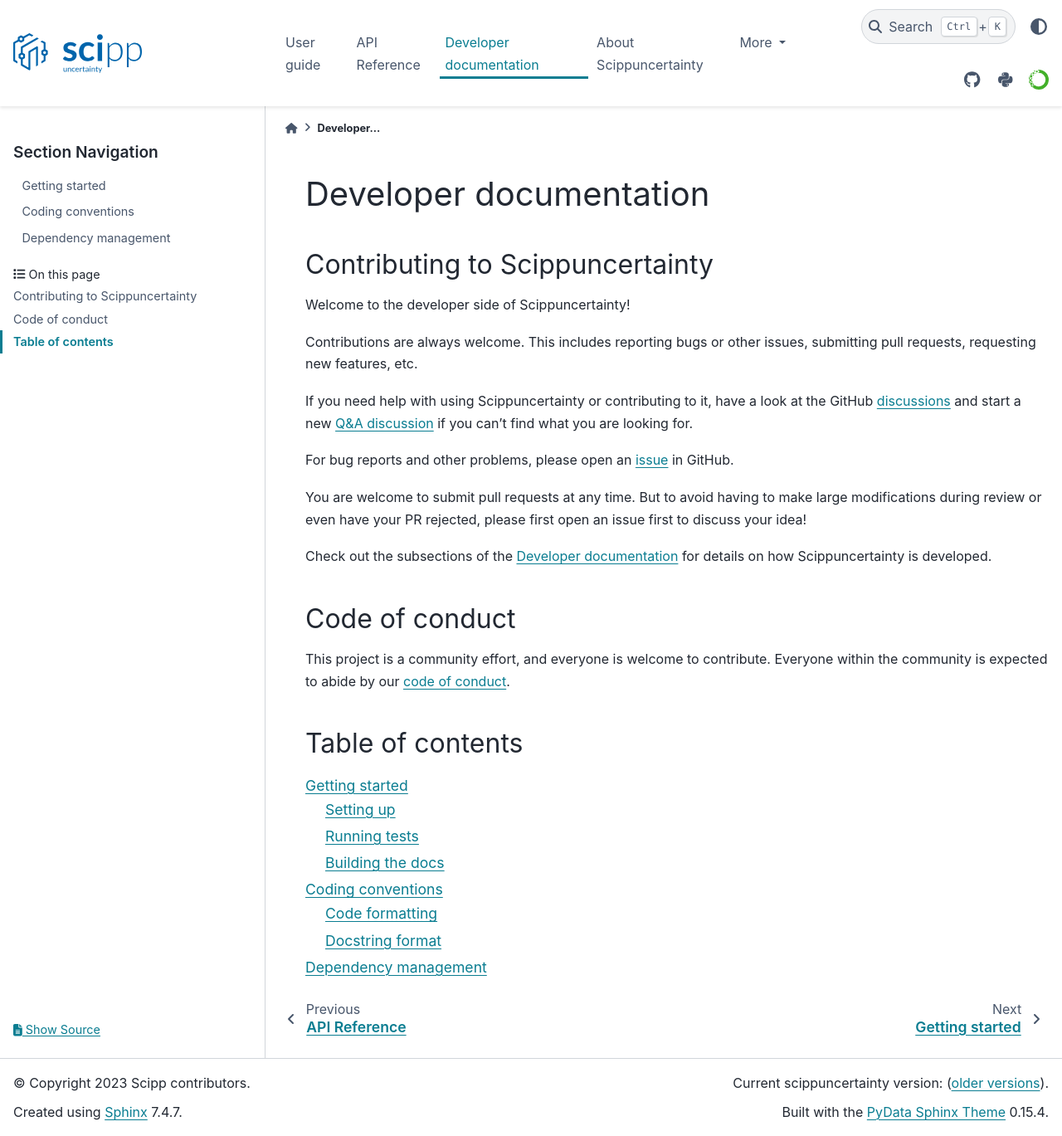
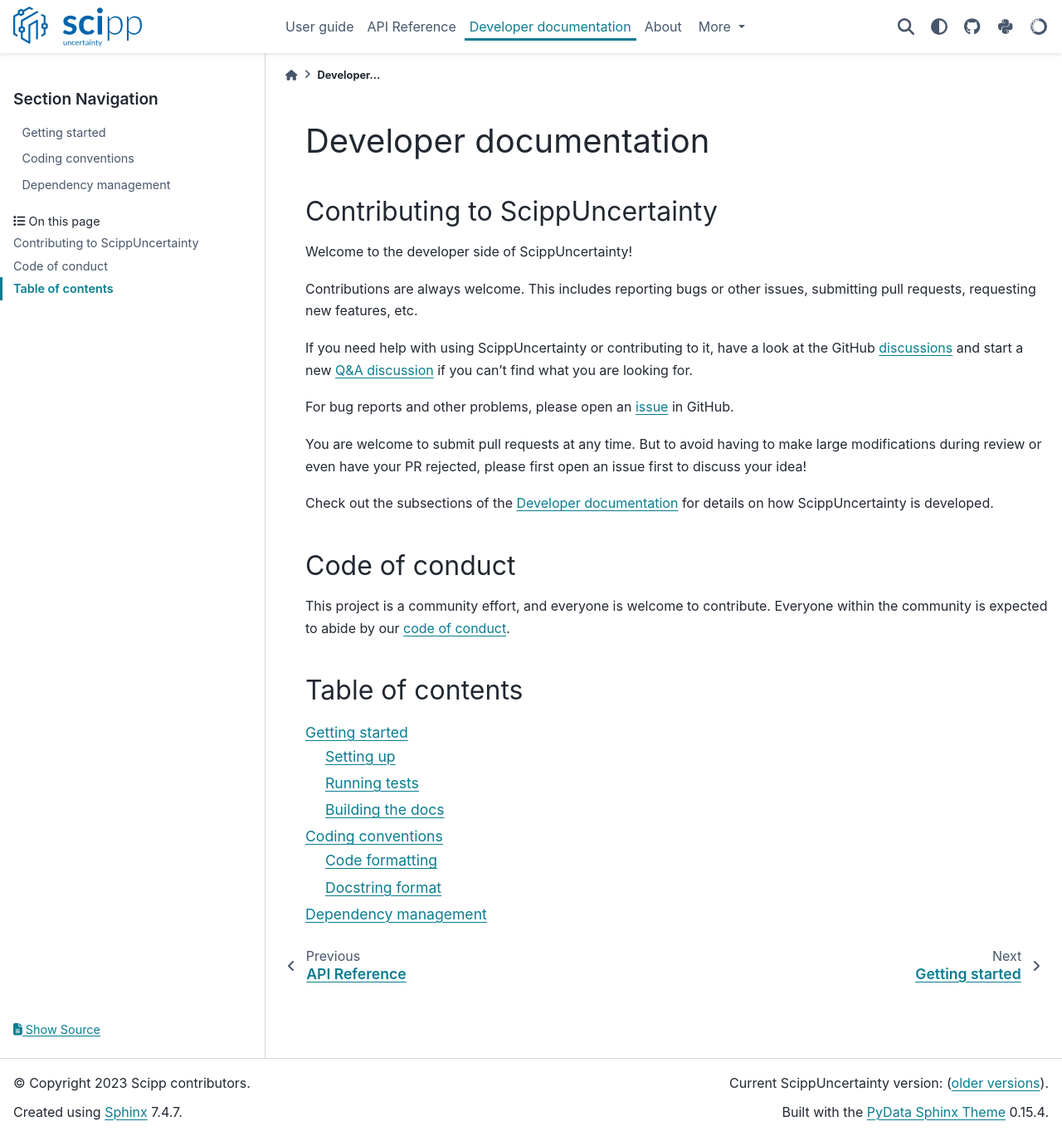
Before and after one commit to scipp/scippuncertainty, a Sphinx documentation site: the page built from docs/developer/index.md, in a window 1280 px wide and 1369 px high. Shown: the whole window at 83% size. Built offline with Sphinx 7.4.7 and the PyData theme 0.15.4, drawn with Linux system fonts in a browser that asks for light colours; the version number could not be read and is left out.

```diff
--- a/CONTRIBUTING.md
+++ b/CONTRIBUTING.md
@@ -1,18 +1,18 @@
-## Contributing to Scippuncertainty
+## Contributing to ScippUncertainty
 
-Welcome to the developer side of Scippuncertainty!
+Welcome to the developer side of ScippUncertainty!
 
 Contributions are always welcome.
 This includes reporting bugs or other issues, submitting pull requests, requesting new features, etc.
 
-If you need help with using Scippuncertainty or contributing to it, have a look at the GitHub [discussions](https://github.com/scipp/scippuncertainty/discussions) and start a new [Q&A discussion](https://github.com/scipp/scippuncertainty/discussions/categories/q-a) if you can't find what you are looking for.
+If you need help with using ScippUncertainty or contributing to it, have a look at the GitHub [discussions](https://github.com/scipp/scippuncertainty/discussions) and start a new [Q&A discussion](https://github.com/scipp/scippuncertainty/discussions/categories/q-a) if you can't find what you are looking for.
 
 For bug reports and other problems, please open an [issue](https://github.com/scipp/scippuncertainty/issues/new) in GitHub.
 
 You are welcome to submit pull requests at any time.
 But to avoid having to make large modifications during review or even have your PR rejected, please first open an issue first to discuss your idea!
 
-Check out the subsections of the [Developer documentation](https://scipp.github.io/scippuncertainty/developer/index.html) for details on how Scippuncertainty is developed.
+Check out the subsections of the [Developer documentation](https://scipp.github.io/scippuncertainty/developer/index.html) for details on how ScippUncertainty is developed.
 
 ## Code of conduct
 
--- a/docs/_static/css/custom.css
+++ /dev/null
@@ -1,21 +0,0 @@
-html[data-theme="light"] {
-    /* match pst-color-text-muted (used in header buttons) */
-    --scipp-filter-header-icon: saturate(0) brightness(0.696);
-}
-
-html[data-theme="dark"] {
-    /* match pst-color-text-muted (used in header buttons) */
-    --scipp-filter-header-icon: saturate(0) brightness(1.161);
-}
-
-/* This selects custom icon links in the header but not the builtin ones.
- * Currently, this is only the anaconda logo and the filters are adjusted to it.
- */
-.bd-header .navbar-nav li a.nav-link .icon-link-image {
-    filter: var(--scipp-filter-header-icon);
-}
-
-.bd-header .navbar-nav li a.nav-link .icon-link-image:hover {
-    /* match primary color */
-    filter: hue-rotate(85deg) saturate(0.829) brightness(0.945);
-}
--- a/docs/about/index.md
+++ b/docs/about/index.md
@@ -1,20 +1,20 @@
-# About Scippuncertainty
+# About
 
 ## Development
 
-Scippuncertainty is an open source project by the [European Spallation Source ERIC](https://europeanspallationsource.se/) (ESS).
+ScippUncertainty is an open source project by the [European Spallation Source ERIC](https://europeanspallationsource.se/) (ESS).
 
 ## License
 
-Scippuncertainty is available as open source under the [BSD-3 license](https://opensource.org/licenses/BSD-3-Clause).
+ScippUncertainty is available as open source under the [BSD-3 license](https://opensource.org/licenses/BSD-3-Clause).
 
-## Citing Scippuncertainty
+## Citing ScippUncertainty
 
 Please cite the following:
 
 [![DOI](https://zenodo.org/badge/FIXME.svg)](https://zenodo.org/doi/10.5281/zenodo.FIXME)
 
-To cite a specific version of Scippuncertainty, select the desired version on Zenodo to get the corresponding DOI.
+To cite a specific version of ScippUncertainty, select the desired version on Zenodo to get the corresponding DOI.
 
 ## Older versions of the documentation
 
@@ -23,4 +23,4 @@ Simply download the archive, unzip and view locally in a web browser.
 
 ## Source code and development
 
-Scippuncertainty is hosted and developed [on GitHub](https://github.com/scipp/scippuncertainty).
+ScippUncertainty is hosted and developed [on GitHub](https://github.com/scipp/scippuncertainty).
--- a/docs/conf.py
+++ b/docs/conf.py
@@ -5,7 +5,7 @@ import doctest
 import scippuncertainty
 
 # General information about the project.
-project = u'scippuncertainty'
+project = u'ScippUncertainty'
 copyright = u'2023 Scipp contributors'
 author = u'Scipp contributors'
 
@@ -118,6 +118,7 @@ html_theme = "pydata_sphinx_theme"
 html_theme_options = {
     "primary_sidebar_end": ["edit-this-page", "sourcelink"],
     "secondary_sidebar_items": [],
+    "navbar_persistent": ["search-button"],
     "show_nav_level": 1,
     # Adjust this to ensure external links are moved to "Move" menu
     "header_links_before_dropdown": 4,
@@ -147,8 +148,8 @@ html_theme_options = {
         {
             "name": "Conda",
             "url": "https://anaconda.org/conda-forge/scippuncertainty",
-            "icon": "_static/anaconda-logo.svg",
-            "type": "local",
+            "icon": "fa-custom fa-anaconda",
+            "type": "fontawesome",
         },
     ],
     "footer_start": ["copyright", "sphinx-version"],
@@ -161,7 +162,7 @@ html_sidebars = {
     "**": ["sidebar-nav-bs", "page-toc"],
 }
 
-html_title = "scippuncertainty"
+html_title = "ScippUncertainty"
 html_logo = "_static/logo.svg"
 html_favicon = "_static/favicon.ico"
 
@@ -169,7 +170,8 @@ html_favicon = "_static/favicon.ico"
 # relative to this directory. They are copied after the builtin static files,
 # so a file named "default.css" will overwrite the builtin "default.css".
 html_static_path = ['_static']
-html_css_files = ["css/custom.css"]
+html_css_files = []
+html_js_files = ["anaconda-icon.js"]
 
 # -- Options for HTMLHelp output ------------------------------------------
 
```
Also changed, not shown: docs/index.md (+1 -1 lines), .copier-answers.yml, docs/_static/anaconda-icon.js (added), docs/_static/anaconda-logo.svg (deleted), 8 other files.
